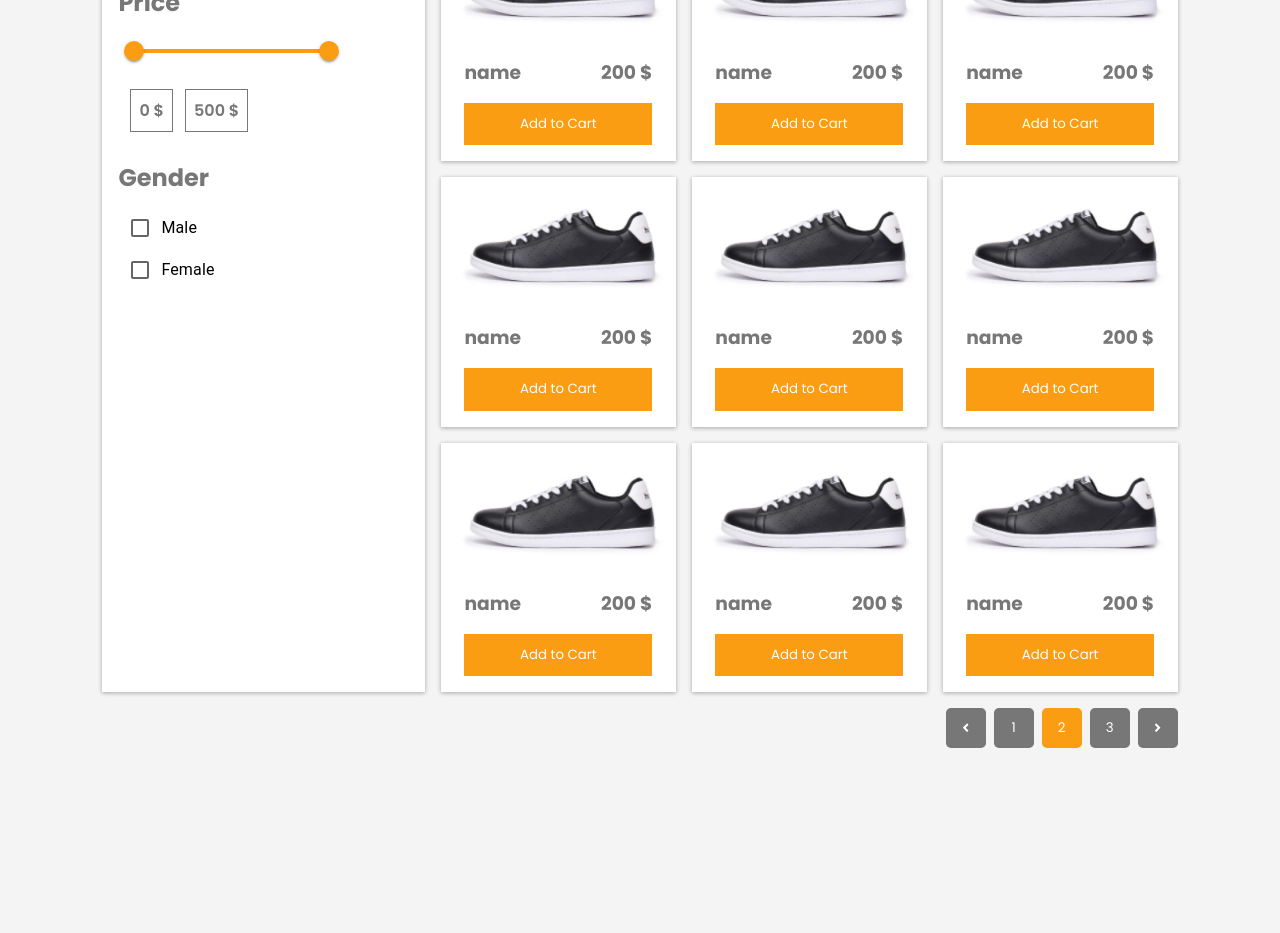
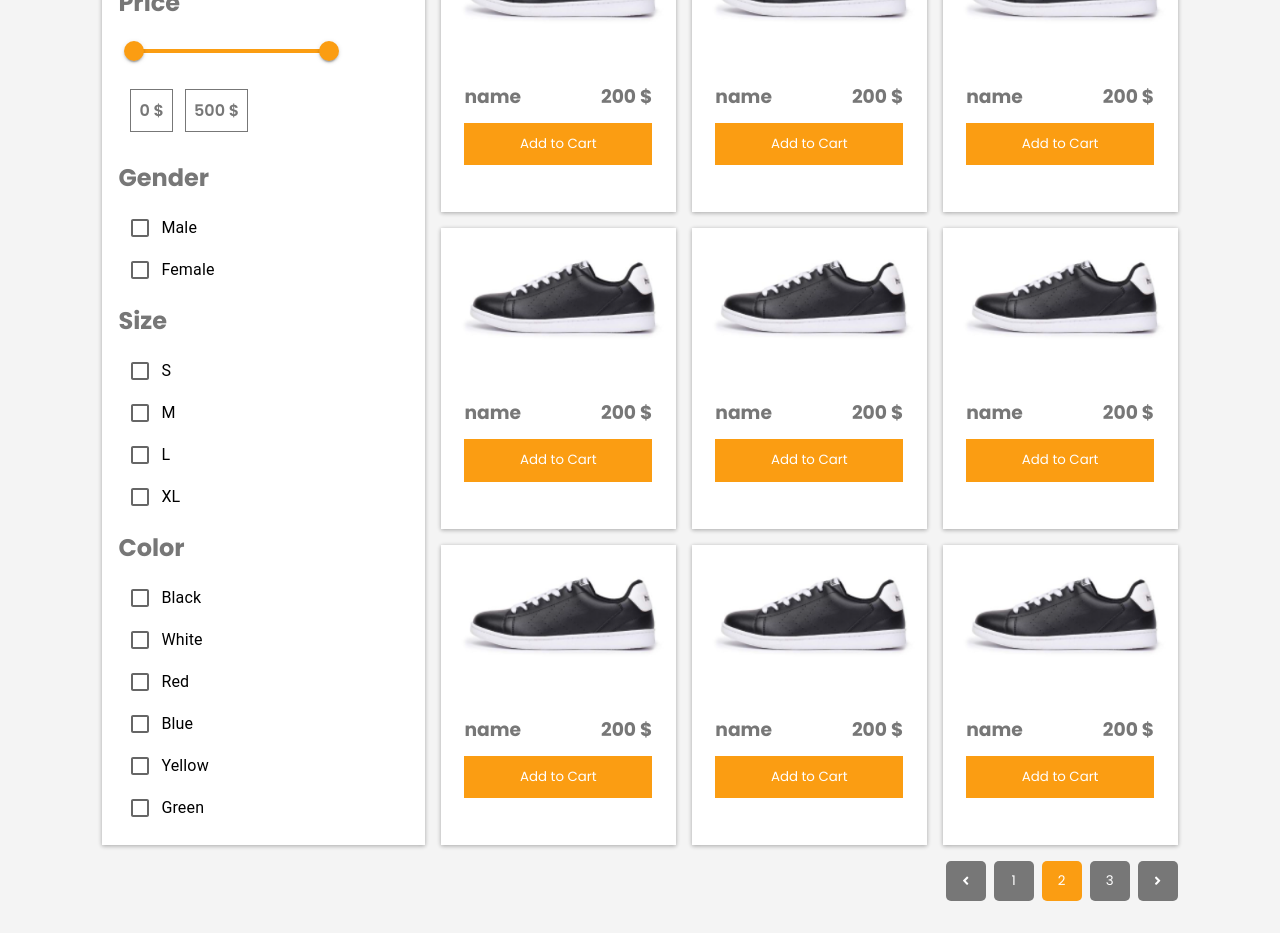
Before and after one commit to Dhia-Ben-Hamouda/Clothes-Store-React-JS, a React (Create React App) app: page /allProducts in a window 1280 px wide. Shown: the part 620-1553 px from the top of the page. Before the commit the page ends 1400 px from the top, so only its background shows below. Built offline with nearby package versions, Linux system fonts and the light colour scheme.

Commit message:
more work on product page

```diff
--- /dev/null
+++ b/src/api/InsertProduct.jsx
@@ -0,0 +1,61 @@
+import React from "react";
+import { useState } from "react";
+import { TextField , Button} from "@mui/material";
+
+const InsertProduct = ()=>{
+  const [price , setPrice] = useState("");
+  const [gender , setGender] = useState("");
+  const [size , setSize] = useState("");
+  const [color , setColor] = useState("");
+
+  async function submitHandler(e)
+  {
+    e.preventDefault();
+
+    const response = await fetch("http://localhost:5000/insertProduct" , {
+      method:"POST",
+      headers:{
+        "content-type":"application/json"
+      },
+      body: JSON.stringify({
+
+      })
+    })
+
+    const data = await response.json();
+  }
+
+  return(
+    <>
+      <form autoComplete="off" onSubmit={submitHandler} style={{display:"flex" , flexDirection:"column" , padding:"1rem"}}>
+        <TextField
+          value={gender}
+          onChange={(e)=>{setGender(e.target.value)}}
+          label="Gender"
+          style={{marginBottom:"1rem"}}
+        />
+        <TextField
+          value={size}
+          onChange={(e)=>{setSize(e.target.value)}}
+          label="Size"
+          style={{marginBottom:"1rem"}}
+        />
+        <TextField
+          value={color}
+          onChange={(e)=>{setColor(e.target.value)}}
+          label="Color"
+          style={{marginBottom:"1rem"}}
+        />
+        <TextField
+          value={price}
+          onChange={(e)=>{setPrice(e.target.value)}}
+          label="Price"
+          style={{marginBottom:"1rem"}}
+        />
+        <Button variant="contained" type="submit">Submit</Button>
+      </form>
+    </>
+  )
+}
+
+export default InsertProduct;
--- a/src/components/App.jsx
+++ b/src/components/App.jsx
@@ -3,6 +3,7 @@ import Home from "./Home.jsx";
 import Products from "./Products.jsx";
 import Cart from "./Cart.jsx";
 import Auth from "./Auth.jsx";
+import Api from "../api/InsertProduct.jsx";
 import { Routes , Route } from "react-router-dom";
 
 const App = ()=>{
@@ -13,6 +14,7 @@ const App = ()=>{
         <Route path="/allProducts" element={<Products/>} />
         <Route path="/cart" element={ <Cart/> } />
         <Route path="/auth" element={ <Auth/> }/>
+        <Route path="/api" element={ <Api/> }/>
       </Routes>
     </>
   )
--- a/src/components/Carousel.jsx
+++ b/src/components/Carousel.jsx
@@ -1,11 +1,19 @@
 import React from "react";
+import { useState } from "react";
 import img1 from "../assets/carousel1.jpg";
+import img2 from "../assets/carousel2.jpg";
+import img3 from "../assets/carousel3.jpg";
+
+const images = [img1 , img2 , img3];
+
 
 const Carousel = ()=>{
+  const [src , setSrc] = useState(img1);
+
   return(
     <>
       <div className="carousel">
-        <img src={img1} alt="" />
+        <img src={src} alt="" />
       </div>
     </>
   )
--- a/src/components/Products.jsx
+++ b/src/components/Products.jsx
@@ -69,6 +69,56 @@ const Products = () => {
                   <FormControlLabel
                     control={<Checkbox />}
                     label="Female"
+                  />
+                </FormGroup>
+              </div>
+              <div className="size">
+                <h1>Size</h1>
+                <FormGroup>
+                  <FormControlLabel
+                    control={<Checkbox/>}
+                    label="S"
+                  />
+                  <FormControlLabel
+                    control={<Checkbox/>}
+                    label="M"
+                  />
+                  <FormControlLabel
+                    control={<Checkbox/>}
+                    label="L"
+                  />
+                  <FormControlLabel
+                    control={<Checkbox/>}
+                    label="XL"
+                  />
+                </FormGroup>
+              </div>
+              <div className="color">
+                <h1>Color</h1>
+                <FormGroup>
+                  <FormControlLabel
+                    control={<Checkbox/>}
+                    label="Black"
+                  />
+                  <FormControlLabel
+                    control={<Checkbox/>}
+                    label="White"
+                  />
+                  <FormControlLabel
+                    control={<Checkbox/>}
+                    label="Red"
+                  />
+                  <FormControlLabel
+                    control={<Checkbox/>}
+                    label="Blue"
+                  />
+                  <FormControlLabel
+                    control={<Checkbox/>}
+                    label="Yellow"
+                  />
+                  <FormControlLabel
+                    control={<Checkbox/>}
+                    label="Green"
                   />
                 </FormGroup>
               </div>
--- a/src/styles/_products.scss
+++ b/src/styles/_products.scss
@@ -56,6 +56,7 @@
       box-shadow: 0px 1px 4px 0px rgba(0, 0, 0, 0.2),
         0px 1px 5px 0px rgba(0, 0, 0, 0.14);
       width:30%;
+      padding-bottom: 1rem;
 
       .header{
         background:$primary;
@@ -63,7 +64,7 @@
         padding:1rem;
       }
 
-      .gender{
+      .gender , .size , .color{
         padding-inline:1rem;
 
         div{
@@ -132,7 +133,7 @@
 
         button{
           width:80%;
-          margin:1rem 0px;
+          margin-top:.5rem;
           border:none;
           outline:none;
           background:$primary;
@@ -155,9 +156,11 @@
           display: flex;
           justify-content: space-between;
           width:80%;
+          margin-top:1.5rem;
 
           h3{
             color:$secondary;
+            margin-bottom: .25rem;
           }
         }
       }
```
